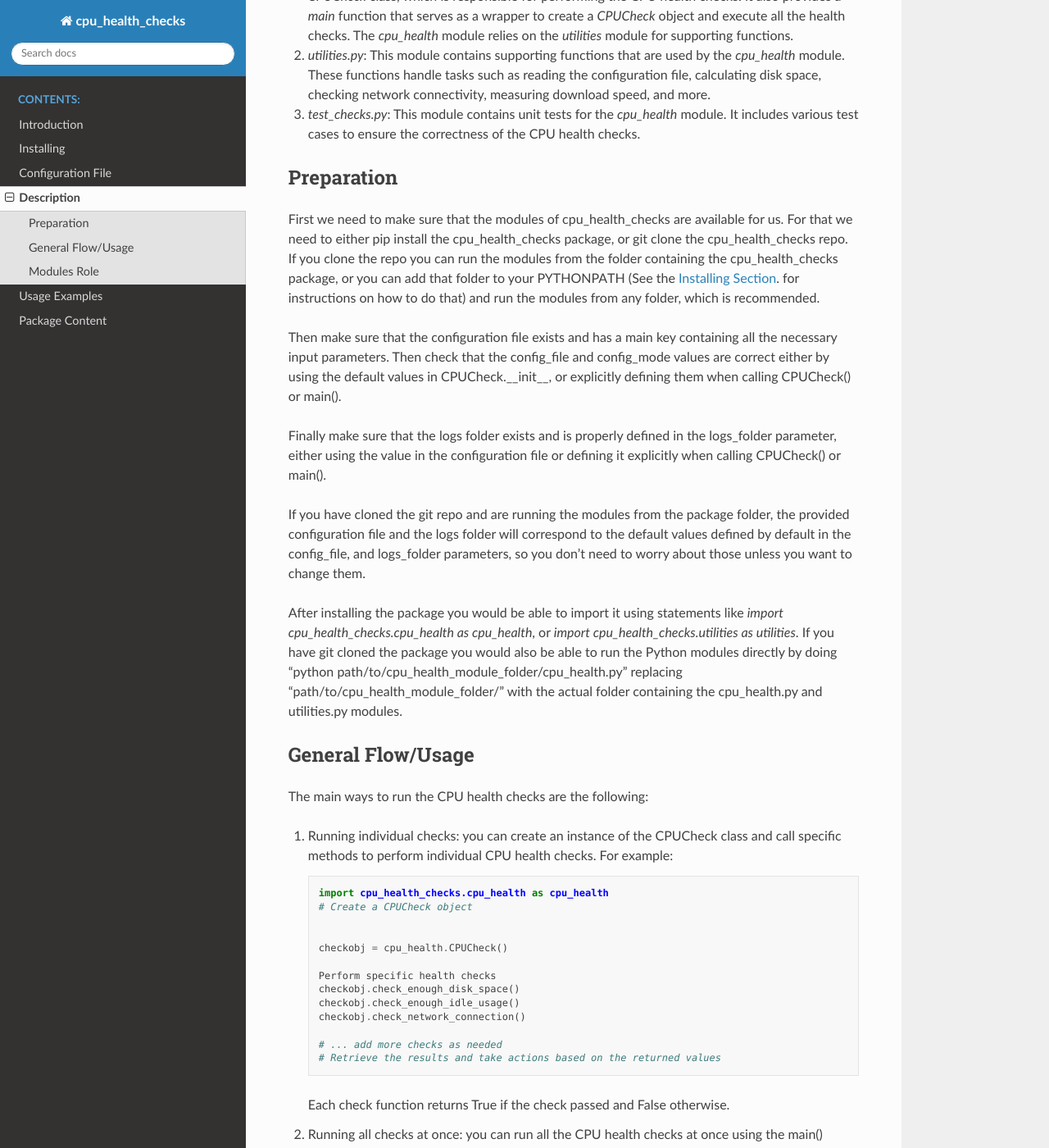
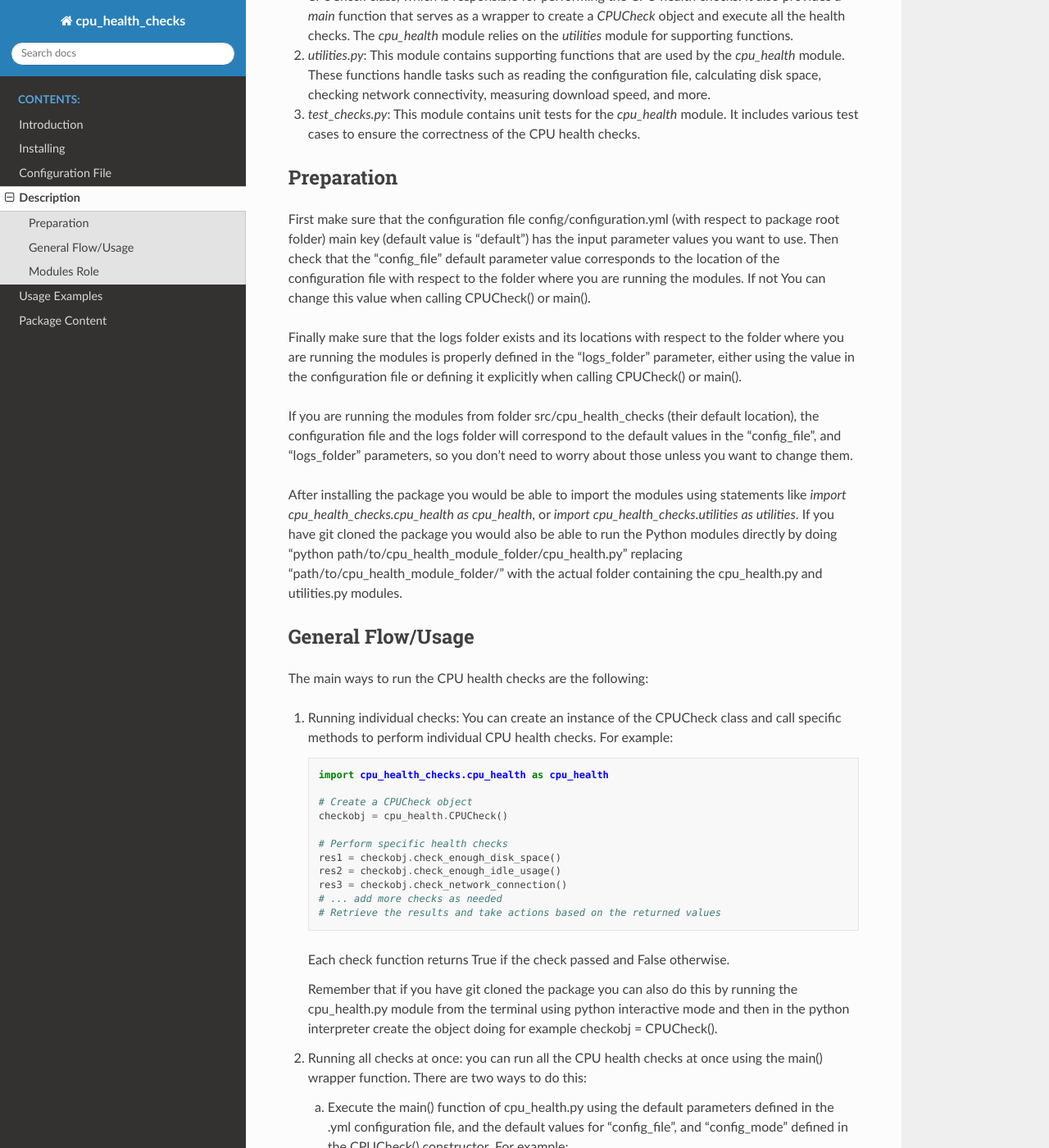
Before and after one commit to fsantanar/cpu_health_checks, a Sphinx documentation site: the page built from docs/sphinx/Description.rst, in a window 1280 px wide and 1400 px high, scrolled down 272 px. Shown: the whole window at 82% size. Built offline with Sphinx 7.4.7 and the Read the Docs theme 2.0.0, drawn with Linux system fonts in a browser that asks for light colours; some of the changed text lies outside the part shown.

Commit message:
Editing ReadTheDocs Documentation to match README

```diff
--- a/docs/sphinx/Description.rst
+++ b/docs/sphinx/Description.rst
@@ -12,16 +12,13 @@ The CPU Health Checks package provides a comprehensive set of CPU health check f
 Preparation
 -----------
 
-First we need to make sure that the modules of cpu_health_checks are available for us.
-For that we need to either pip install the cpu_health_checks package, or git clone the cpu_health_checks repo. If you clone the repo you can run the modules from the folder containing the cpu_health_checks package, or you can add that folder to your PYTHONPATH (See the `Installing Section <https://cpu-health-checks.readthedocs.io/en/latest/Installing.html>`_. for instructions on how to do that) and run the modules from any folder, which is recommended.
+First make sure that the configuration file config/configuration.yml (with respect to package root folder) main key (default value is "default") has the input parameter values you want to use. Then check that the "config_file" default parameter value corresponds to the location of the configuration file with respect to the folder where you are running the modules. If not You can change this value when calling CPUCheck() or main().
 
-Then make sure that the configuration file exists and has a main key containing all the necessary input parameters. Then check that the config_file and config_mode values are correct either by using the default values in CPUCheck.__init__, or explicitly defining them when calling CPUCheck() or main().
+Finally make sure that the logs folder exists and its locations with respect to the folder where you are running the modules is properly defined in the "logs_folder" parameter, either using the value in the configuration file or defining it explicitly when calling CPUCheck() or main().
 
-Finally make sure that the logs folder exists and is properly defined in the logs_folder parameter, either using the value in the configuration file or defining it explicitly when calling CPUCheck() or main().
+If you are running the modules from folder src/cpu_health_checks (their default location), the configuration file and the logs folder will correspond to the default values  in the "config_file", and "logs_folder" parameters, so you don't need to worry about those unless you want to change them.
 
-If you have cloned the git repo and are running the modules from the package folder, the provided configuration file and the logs folder will correspond to the default values defined by default in the config_file, and logs_folder parameters, so you don't need to worry about those unless you want to change them.
-
-After installing the package you would be able to import it using statements like `import cpu_health_checks.cpu_health as cpu_health`, or `import cpu_health_checks.utilities as utilities`.
+After installing the package you would be able to import the modules using statements like `import cpu_health_checks.cpu_health as cpu_health`, or `import cpu_health_checks.utilities as utilities`.
 If you have git cloned the package you would also be able to run the Python modules directly by doing "python path/to/cpu_health_module_folder/cpu_health.py" replacing "path/to/cpu_health_module_folder/" with the actual folder containing the cpu_health.py and utilities.py modules.
 
 General Flow/Usage
@@ -29,58 +26,29 @@ General Flow/Usage
 
 The main ways to run the CPU health checks are the following:
 
-1. Running individual checks: you can create an instance of the CPUCheck class and call specific methods to perform individual CPU health checks. For example:
+1. Running individual checks: You can create an instance of the CPUCheck class and call specific methods to perform individual CPU health checks. For example:
 
    .. code-block:: python
 
       import cpu_health_checks.cpu_health as cpu_health
+
       # Create a CPUCheck object
-
-
       checkobj = cpu_health.CPUCheck()
 
-      Perform specific health checks
-      checkobj.check_enough_disk_space()
-      checkobj.check_enough_idle_usage()
-      checkobj.check_network_connection()
-
+      # Perform specific health checks
+      res1 = checkobj.check_enough_disk_space()
+      res2 = checkobj.check_enough_idle_usage()
+      res3 = checkobj.check_network_connection()
       # ... add more checks as needed
       # Retrieve the results and take actions based on the returned values
 
    Each check function returns True if the check passed and False otherwise.
 
+   Remember that if you have git cloned the package you can also do this by running the cpu_health.py module from the terminal using python interactive mode and then in the python interpreter create the object doing for example checkobj = CPUCheck().
+
 2. Running all checks at once: you can run all the CPU health checks at once using the main() wrapper function. There are two ways to do this:
 
-   a. Execute the main() function of cpu_health.py using input parameters to override the configuration file. For example:
-
-      In Python, first import the cpu_health module:
-
-      .. code-block:: python
-
-         import cpu_health_checks.cpu_health as cpu_health
-
-      And then call the main() function overriding the desired parameters. Make sure that the default values for "config_file" and "logs_folder" are appropriate for the folder you are running the module, or explicitly define them as input parameters of the main() function. For example:
-
-      .. code-block:: python
-
-         result = cpu_health.main(logs_folder='logs/linux/', latency_url='www.example.com')
-
-      When doing this change "logs_folder" and "latency_url" with the actual input parameters you want to override from the configuration file. The variable "result" will be a dictionary with the names of the performed checks as keys and their results as values.
-
-      If you have cloned the repo, you can do the same thing by navigating to the src/cpu_health_checks/ folder containing the Python modules, running the cpu_health.py module interactively in Python, and then using its main() function. For example:
-
-      .. code-block:: shell
-
-
-         python -i cpu_health.py
-
-      And then in Python, type:
-
-      .. code-block:: python
-
-         main(logs_folder='logs/linux/', latency_url='www.example.com')
-
-   b. Execute the main() function of cpu_health.py using the default parameters defined in the .yml configuration file, and the default values for "config_file" and "config_mode" defined in the CPUCheck() constructor. For example:
+   a. Execute the main() function of cpu_health.py using the default parameters defined in the .yml configuration file, and the default values for "config_file", and "config_mode" defined in the CPUCheck() constructor. For example:
 
       In Python, first import the cpu_health module:
 
@@ -94,11 +62,31 @@ The main ways to run the CPU health checks are the following:
 
          main()
 
-      If you have cloned the repo, you can do this in a single step without needing to use Python interactively. Just navigate to the folder containing the Python modules and run the cpu_health.py module using the "auto" option:
+      If you have git cloned the repo you can do this in a single step without needing to use python interactively by just going to the folder containing the Python modules and running the cpu_health.py module using the "auto" option when running the module:
 
       .. code-block:: shell
 
          python cpu_health.py auto
+
+   b. Execute the main() function of cpu_health.py using input parameters to override the configuration file. For example:
+
+      In Python, first import the cpu_health module:
+
+      .. code-block:: python
+
+         import cpu_health_checks.cpu_health as cpu_health
+
+      And then call the main function overriding the desired parameters. Remember to make sure that default values for "config_file" and "logs_folder" are appropriate given the folder you are running the module, or otherwise define them explicitly as input parameters of the main() function at call time. For example:
+
+      .. code-block:: python
+
+         result = cpu_health.main(logs_folder='logs/linux/', latency_url='www.example.com')
+
+      When doing this, change "logs_folder" and "latency_url" for the actual input parameters you want to override form the configuration file.
+      Here "result" will then be a dictionary with the keys having the names of the checks performed and the values will be the results of each test.
+
+      If you have git cloned the repo you can do the same running cpu_health.py in python interactive mode and then typing "main(logs_folder='logs/linux/', latency_url='www.example.com')" in the python interpreter.
+
 
 Both methods generate logs in the specified logs folder, providing detailed information about the health check results.
 
--- a/docs/sphinx/Installing.rst
+++ b/docs/sphinx/Installing.rst
@@ -35,9 +35,13 @@
 
       pip install .
 
+   Note: If you want to install in developer mode and modify the modules locally without needing to pip install each time add the "-e" option after "pip install".
+
 4. Go to the folder with the python modules and test the package running the main() function in the cpu_health module using the "auto" option.
 
    .. code-block:: bash
 
       cd src/cpu_health_checks
-      python cpu_health.pt auto
+      python cpu_health.py auto
+
+   Which should perform the CPU health checks on your computer.
```
